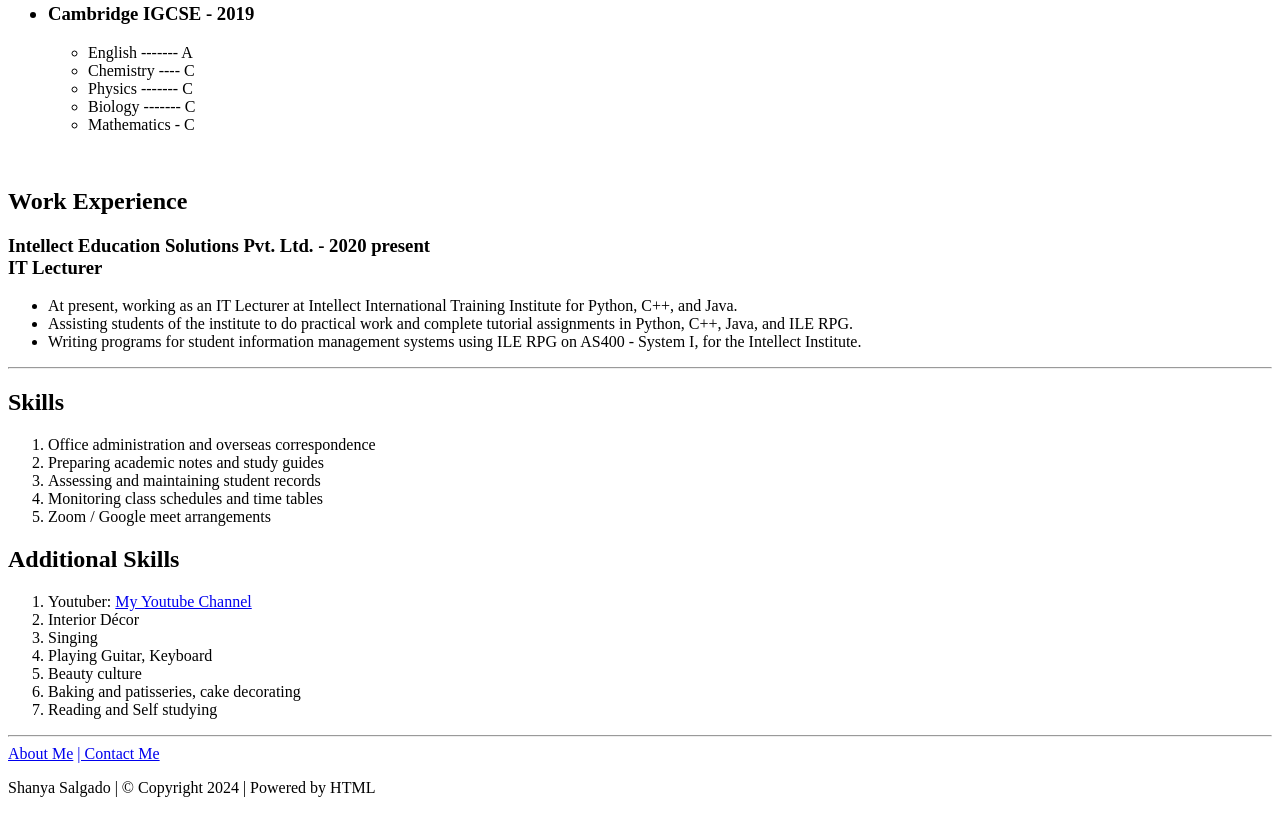
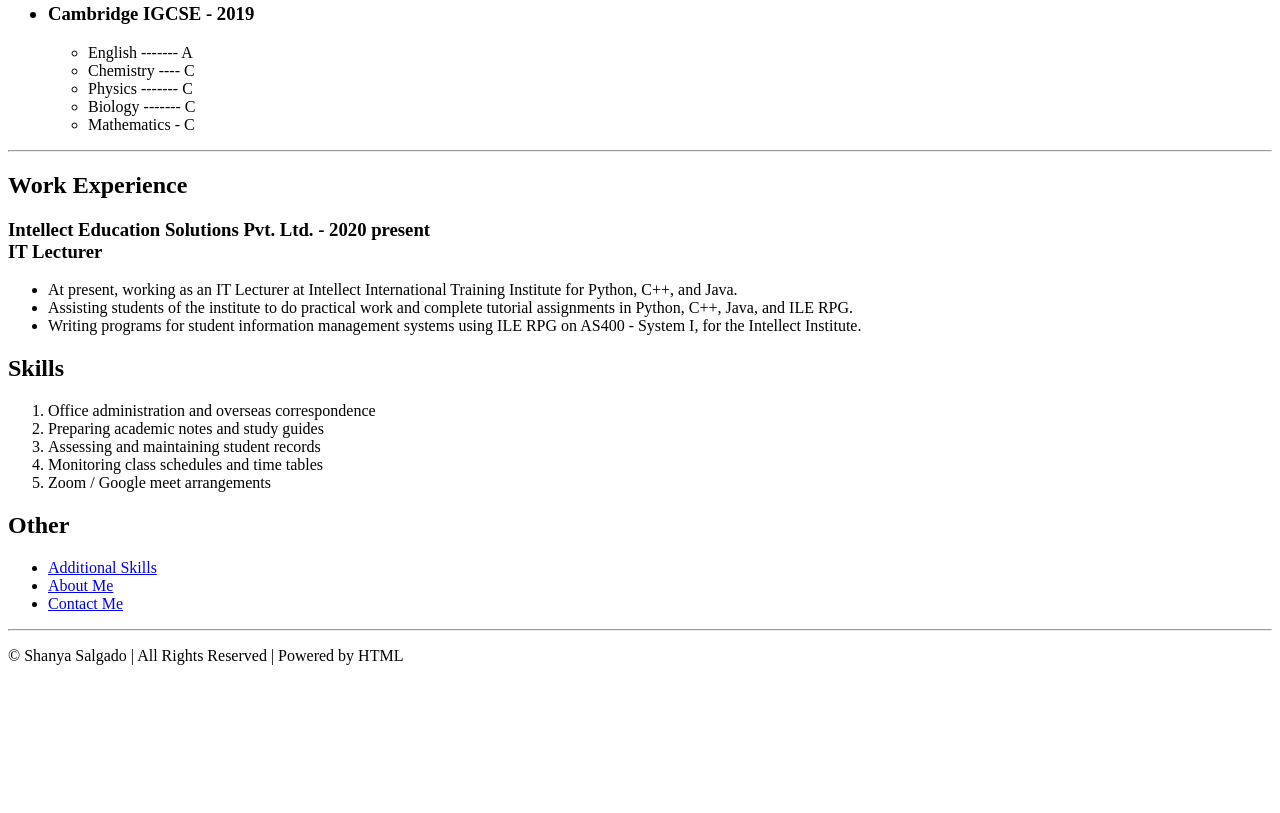
Before and after one commit to Shanya-Salgado/My-Resume, a plain HTML site: page index.html in a window 1280 px wide. Shown: the part 839-1652 px from the top of the page. After the commit the page ends 1520 px from the top, so only its background shows below. Drawn offline with Linux system fonts and the light colour scheme.

Commit message:
Add files via upload

```diff
--- a/index.html
+++ b/index.html
@@ -49,7 +49,7 @@
         </ul>
     </ul>
     </li>
-    <br>
+    <hr>
     <h2>Work Experience</h2>
      <h3>Intellect Education Solutions Pvt. Ltd. - 2020 present <br>
          IT Lecturer </h3>
@@ -59,7 +59,7 @@
         <li>Assisting students of the institute to do practical work and complete tutorial assignments in Python, C++, Java, and ILE RPG.</li>
         <li>Writing programs for student information management systems using ILE RPG on AS400 - System I, for the Intellect Institute.</li>
     </ul>
-    <hr>
+
     <h2>Skills</h2>
     <ol>
         <li>Office administration and overseas correspondence</li>
@@ -68,21 +68,17 @@
         <li>Monitoring class schedules and time tables </li>
         <li>Zoom / Google meet arrangements</li>
     </ol>
-    <h2>Additional Skills</h2>
-    <ol>
-        <li>Youtuber: <a href="https://www.youtube.com/channel/UC_idJ9GpYm8ISyRGdo1PdFA">My Youtube Channel</a></li>
-        <li>Interior Décor</li>
-        <li>Singing</li>
-        <li>Playing Guitar, Keyboard</li>
-        <li>Beauty culture</li>
-        <li>Baking and patisseries, cake decorating</li>
-        <li>Reading and Self studying</li>
-    </ol>
+    <h2>Other</h2>
+    <ul>
+        <li> <a href="./Additional Skills.html">Additional Skills</li>
+        <li><a href="./about.html">About Me</a></li>
+        <li><a href="./contact.html">Contact Me</a></li>
+    </ul>
     <hr>
-    <a href="./about.html">About Me</a>
-    <a href="./contact.html">| Contact Me</a>
+
+
     </body>
     <footer>
-        <p>Shanya Salgado | © Copyright 2024 | Powered by HTML</p>
+        <p>© Shanya Salgado | All Rights Reserved | Powered by HTML</p>
     </footer>
 </html>
```
